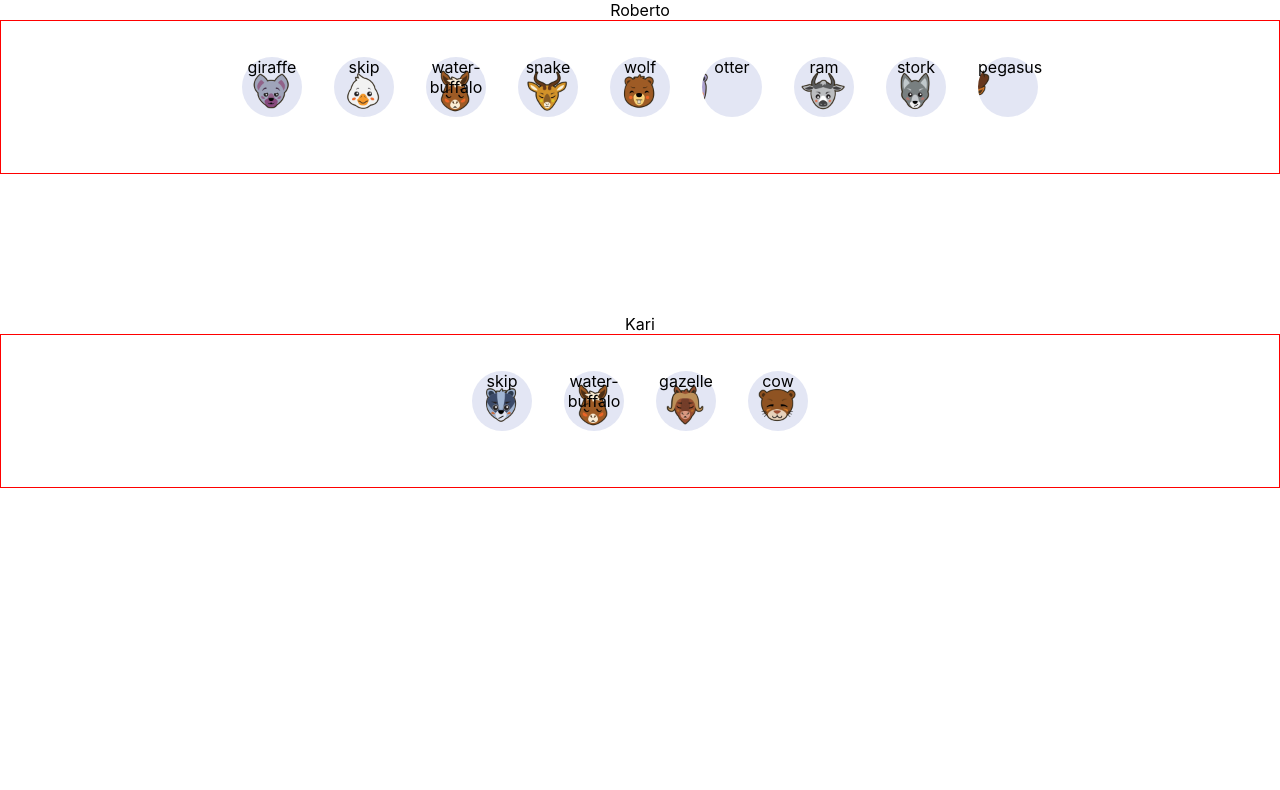
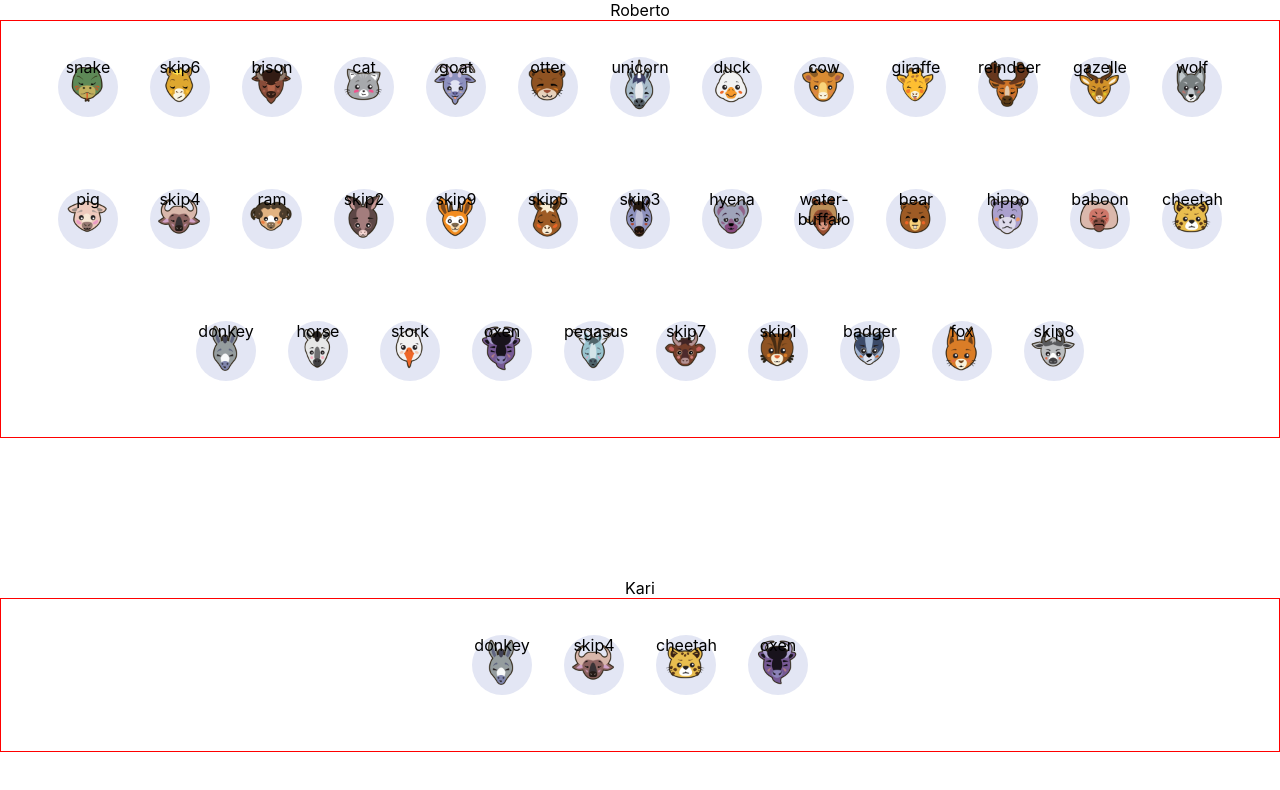
Before and after one commit to onyoo/Reflex-Games, a React (Create React App) app: page / in a window 1280 px wide. Shown: the top 790 px of the page. Built offline with nearby package versions, Linux system fonts and the light colour scheme.

Commit message:
inf loop fix

```diff
--- a/src/App.js
+++ b/src/App.js
@@ -1,6 +1,5 @@
 import sprite from "./img/animal-icons-featured.png";
 import "./App.css";
-import { Icon } from "./Components/Icon";
 import { Card } from "./Components/Card";
 import { User } from "./Components/User";
 
@@ -34,22 +33,22 @@ let confIcons = [
   "oxen",
   "cheetah",
   "snake",
-  "skip",
+  "skip1",
   "hippo",
-  "skip",
+  "skip2",
   "wolf",
   "water-buffalo",
   "gazelle",
   "hyena",
-  "skip",
-  "skip",
+  "skip3",
+  "skip4",
   "baboon",
-  "skip",
+  "skip5",
   "stork",
-  "skip",
+  "skip6",
   "horse",
   "badger",
-  "skip",
+  "skip7",
   "bear",
   "fox",
   "pig",
@@ -57,9 +56,9 @@ let confIcons = [
   "donkey",
   "pegasus",
   "bison",
-  "skip",
+  "skip8",
   "otter",
-  "skip",
+  "skip9",
 ];
 
 let iconObjects = confIcons.map((id, idx) => {
@@ -71,27 +70,30 @@ let iconObjects = confIcons.map((id, idx) => {
 });
 
 const App = () => {
-  const getUnique = (randomIconMap) => {
-    let icon = iconObjects[Math.floor(Math.random() * iconObjects.length)];
-    while (icon.id in randomIconMap) {
-      icon = iconObjects[Math.floor(Math.random() * iconObjects.length)];
+  const getUnique = (usedIds) => {
+    let filteredIcons = iconObjects.filter(
+      (icon) => usedIds.indexOf(icon.id) === -1
+    );
+    let icon;
+    while (!icon && filteredIcons.length > 0) {
+      let idx = Math.floor(Math.random() * filteredIcons.length);
+      icon = filteredIcons[idx];
     }
     return icon;
   };
 
   const generateRandomIcons = (n) => {
     let randomIcons = [];
-    let randomIconMap = {};
-    for (var i = 0; i < n; i++) {
-      let randIcon = getUnique(randomIconMap);
-      randomIconMap[randIcon.id] = 1;
+
+    for (var i = 0; i < n && i < iconObjects.length; i++) {
+      let usedIds = randomIcons.map((icon) => icon.id);
+      let randIcon = getUnique(usedIds);
       randomIcons.push(randIcon);
     }
-    console.log(randomIcons.map((o) => o.id));
     return randomIcons;
   };
 
-  let card1 = <Card icons={generateRandomIcons(9)} />;
+  let card1 = <Card icons={generateRandomIcons(125)} />;
   let card2 = <Card icons={generateRandomIcons(4)} />;
 
   return (
--- a/src/Components/Card/index.js
+++ b/src/Components/Card/index.js
@@ -1,6 +1,5 @@
-import { useState } from "react";
 import { Icon } from "../Icon";
-import logo from "../../img/animal-icons-featured.png";
+// import logo from "../../img/animal-icons-featured.png";
 
 export const Card = ({ icons, ...props }) => {
   return (
@@ -13,12 +12,13 @@ export const Card = ({ icons, ...props }) => {
             image={"../../img/animal-icons-featured.png"} //{icon.img}
             names={icon.names}
             id={icon.id}
+            key={icon.id}
             style={{
               position: "absolute",
-              top: `-${icon.position.top}px`,
-              left: `-${icon.position.left}px`,
-              right: `-${icon.position.right}px`,
-              bottom: `-${icon.position.bottom}px`,
+              top: `${icon.position.top}px`,
+              left: `${icon.position.left}px`,
+              right: `${icon.position.right}px`,
+              bottom: `${icon.position.bottom}px`,
               clip: `rect(${icon.position.top} ${icon.position.right} ${icon.position.bottom} ${icon.position.left})`,
             }}
           />
--- a/src/Components/Icon/index.js
+++ b/src/Components/Icon/index.js
@@ -1,7 +1,4 @@
-import { useState } from "react";
-
 export const Icon = ({ image, names, style, id, ...props }) => {
-  console.log(style);
   return (
     <div
       id={id}
@@ -10,7 +7,7 @@ export const Icon = ({ image, names, style, id, ...props }) => {
       <div
         style={{
           backgroundImage: `url(${"./img/animal-icons-featured-pub.png"})`,
-          backgroundPosition: `right ${style.right} bottom ${style.top}`,
+          backgroundPosition: `right ${style.bottom} bottom ${style.right}`,
           backgroundSize: "400px",
           height: "60px",
           width: "60px",
```
